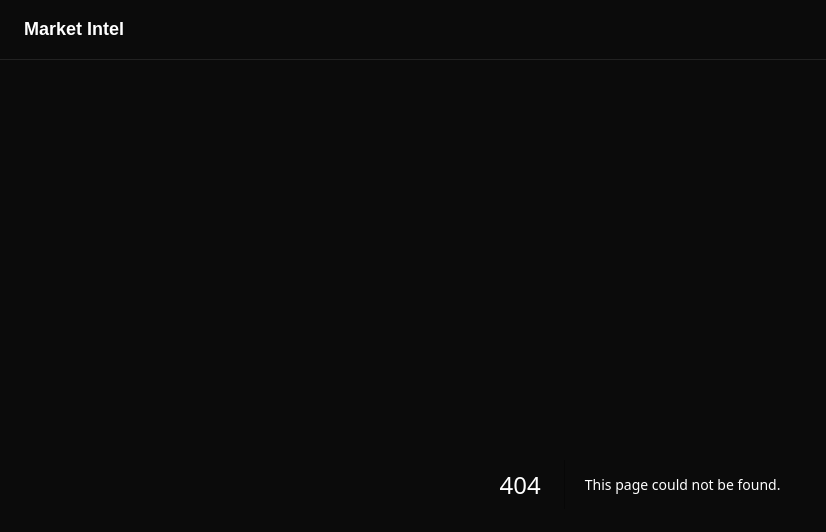
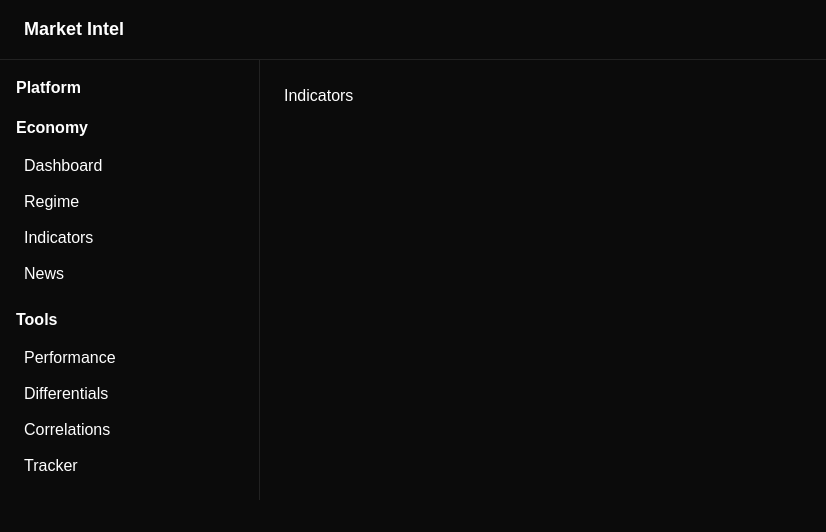
Before and after one commit to datawithdelio/market-intel-app, a Next.js app in the folder frontend/: page /economy/indicators in a window 1280 px wide. Before the commit this address had no page. Shown: the top 532 px of the page, without its empty margins (0-826 px from the left). Built offline with nearby package versions, Linux system fonts and the light colour scheme.

Commit message:
Add sidebar layout and initial pages

```diff
--- /dev/null
+++ b/frontend/app/economy/indicators/page.tsx
@@ -0,0 +1 @@
+export default function Page(){ return <h1>Indicators</h1>; }
--- /dev/null
+++ b/frontend/app/economy/news/page.tsx
@@ -0,0 +1 @@
+export default function Page(){ return <h1>News</h1>; }
--- /dev/null
+++ b/frontend/app/economy/page.tsx
@@ -0,0 +1 @@
+export default function Page(){ return <h1>Economy Dashboard</h1>; }
--- /dev/null
+++ b/frontend/app/economy/regime/page.tsx
@@ -0,0 +1 @@
+export default function Page(){ return <h1>Regime</h1>; }
--- a/frontend/app/layout.tsx
+++ b/frontend/app/layout.tsx
@@ -1,6 +1,7 @@
 import type { Metadata } from "next";
 import { Geist, Geist_Mono } from "next/font/google";
 import "./globals.css";
+import Sidebar from "../components/Sidebar";
 
 const geistSans = Geist({
   variable: "--font-geist-sans",
@@ -33,7 +34,6 @@ export default function RootLayout({
           minHeight: "100vh",
         }}
       >
-        {/* Top Header */}
         <header
           style={{
             padding: "16px 24px",
@@ -45,10 +45,11 @@ export default function RootLayout({
           Market Intel
         </header>
 
-        {/* Page Content */}
-        <main style={{ padding: "24px" }}>
-          {children}
-        </main>
+        {/* SIDEBAR + PAGE CONTENT */}
+        <div style={{ display: "flex", minHeight: "calc(100vh - 64px)" }}>
+          <Sidebar />
+          <main style={{ padding: "24px", flex: 1 }}>{children}</main>
+        </div>
       </body>
     </html>
   );
--- a/frontend/app/page.tsx
+++ b/frontend/app/page.tsx
@@ -1,65 +1,13 @@
-import Image from "next/image";
+export default function HomePage() {
+  return (
+    <div>
+      <h1 style={{ fontSize: 32, marginBottom: 12 }}>
+        Market Intelligence Dashboard
+      </h1>
 
-export default function Home() {
-  return (
-    <div className="flex min-h-screen items-center justify-center bg-zinc-50 font-sans dark:bg-black">
-      <main className="flex min-h-screen w-full max-w-3xl flex-col items-center justify-between py-32 px-16 bg-white dark:bg-black sm:items-start">
-        <Image
-          className="dark:invert"
-          src="/next.svg"
-          alt="Next.js logo"
-          width={100}
-          height={20}
-          priority
-        />
-        <div className="flex flex-col items-center gap-6 text-center sm:items-start sm:text-left">
-          <h1 className="max-w-xs text-3xl font-semibold leading-10 tracking-tight text-black dark:text-zinc-50">
-            To get started, edit the page.tsx file.
-          </h1>
-          <p className="max-w-md text-lg leading-8 text-zinc-600 dark:text-zinc-400">
-            Looking for a starting point or more instructions? Head over to{" "}
-            <a
-              href="https://vercel.com/templates?framework=next.js&utm_source=create-next-app&utm_medium=appdir-template-tw&utm_campaign=create-next-app"
-              className="font-medium text-zinc-950 dark:text-zinc-50"
-            >
-              Templates
-            </a>{" "}
-            or the{" "}
-            <a
-              href="https://nextjs.org/learn?utm_source=create-next-app&utm_medium=appdir-template-tw&utm_campaign=create-next-app"
-              className="font-medium text-zinc-950 dark:text-zinc-50"
-            >
-              Learning
-            </a>{" "}
-            center.
-          </p>
-        </div>
-        <div className="flex flex-col gap-4 text-base font-medium sm:flex-row">
-          <a
-            className="flex h-12 w-full items-center justify-center gap-2 rounded-full bg-foreground px-5 text-background transition-colors hover:bg-[#383838] dark:hover:bg-[#ccc] md:w-[158px]"
-            href="https://vercel.com/new?utm_source=create-next-app&utm_medium=appdir-template-tw&utm_campaign=create-next-app"
-            target="_blank"
-            rel="noopener noreferrer"
-          >
-            <Image
-              className="dark:invert"
-              src="/vercel.svg"
-              alt="Vercel logomark"
-              width={16}
-              height={16}
-            />
-            Deploy Now
-          </a>
-          <a
-            className="flex h-12 w-full items-center justify-center rounded-full border border-solid border-black/[.08] px-5 transition-colors hover:border-transparent hover:bg-black/[.04] dark:border-white/[.145] dark:hover:bg-[#1a1a1a] md:w-[158px]"
-            href="https://nextjs.org/docs?utm_source=create-next-app&utm_medium=appdir-template-tw&utm_campaign=create-next-app"
-            target="_blank"
-            rel="noopener noreferrer"
-          >
-            Documentation
-          </a>
-        </div>
-      </main>
+      <p style={{ color: "#aaa", maxWidth: 600 }}>
+        Track macroeconomics, market regimes, correlations, and tools in one place.
+      </p>
     </div>
   );
 }
--- /dev/null
+++ b/frontend/app/tools/correlations/page.tsx
@@ -0,0 +1 @@
+export default function Page(){ return <h1>Correlations</h1>; }
--- /dev/null
+++ b/frontend/app/tools/differentials/page.tsx
@@ -0,0 +1 @@
+export default function Page(){ return <h1>Differentials</h1>; }
--- /dev/null
+++ b/frontend/app/tools/performance/page.tsx
@@ -0,0 +1 @@
+export default function Page(){ return <h1>Performance</h1>; }
--- /dev/null
+++ b/frontend/app/tools/tracker/page.tsx
@@ -0,0 +1 @@
+export default function Page(){ return <h1>Tracker</h1>; }
--- /dev/null
+++ b/frontend/components/Sidebar.tsx
@@ -0,0 +1,44 @@
+import Link from "next/link";
+
+const linkStyle: React.CSSProperties = {
+  color: "white",
+  textDecoration: "none",
+  display: "block",
+  padding: "6px 8px",
+  borderRadius: 8,
+};
+
+export default function Sidebar() {
+  return (
+    <aside
+      style={{
+        width: 260,
+        borderRight: "1px solid #222",
+        padding: 16,
+        height: "100%",
+      }}
+    >
+      <div style={{ fontWeight: 700, marginBottom: 16 }}>Platform</div>
+
+      <div style={{ marginBottom: 16 }}>
+        <div style={{ fontWeight: 600, marginBottom: 8 }}>Economy</div>
+        <nav>
+          <Link href="/economy" style={linkStyle}>Dashboard</Link>
+          <Link href="/economy/regime" style={linkStyle}>Regime</Link>
+          <Link href="/economy/indicators" style={linkStyle}>Indicators</Link>
+          <Link href="/economy/news" style={linkStyle}>News</Link>
+        </nav>
+      </div>
+
+      <div>
+        <div style={{ fontWeight: 600, marginBottom: 8 }}>Tools</div>
+        <nav>
+          <Link href="/tools/performance" style={linkStyle}>Performance</Link>
+          <Link href="/tools/differentials" style={linkStyle}>Differentials</Link>
+          <Link href="/tools/correlations" style={linkStyle}>Correlations</Link>
+          <Link href="/tools/tracker" style={linkStyle}>Tracker</Link>
+        </nav>
+      </div>
+    </aside>
+  );
+}
```
